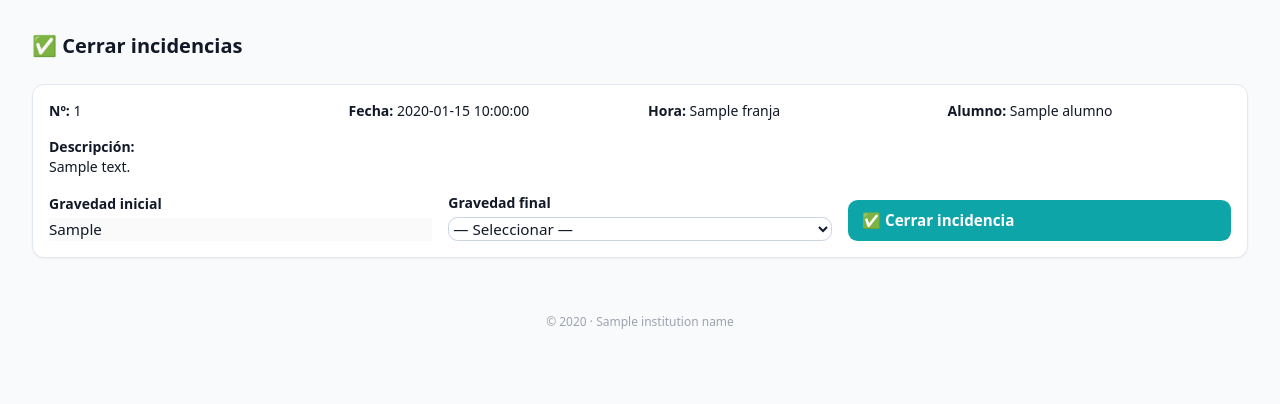
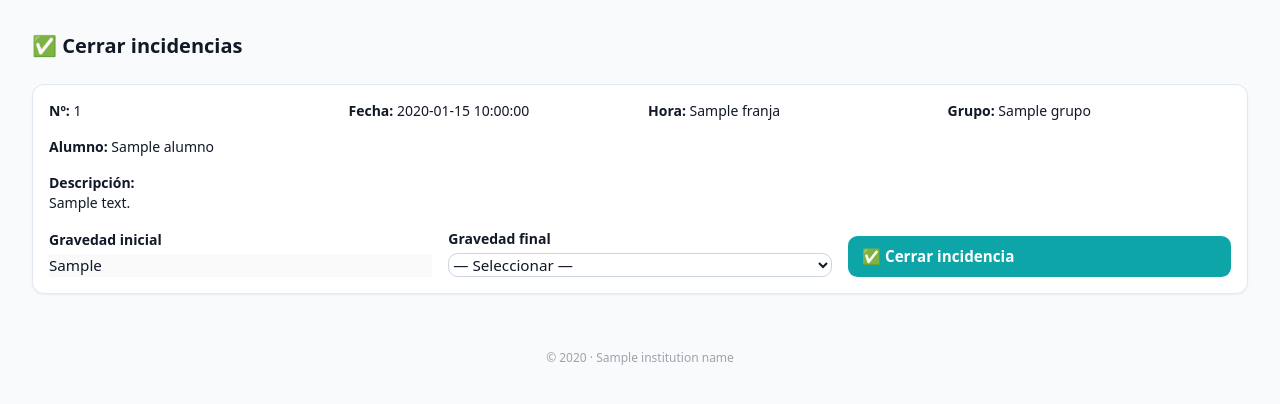
Before and after one commit to pablo-1974/AGB-incidencias, a FastAPI app: template templates/incidents/close.html in a window 1280 px wide. Shown: the part 64-468 px from the top of the page. Run offline with FastAPI, Linux system fonts and the light colour scheme; the template is opened without the code that fills it: most values are stand-ins (such as "Sample title", 1, 10 or a date in 2020); grey boxes marked "Sample" are stand-in pictures; some libraries are stand-ins or nearby versions.

Commit message:
Update close.html

```diff
--- a/templates/incidents/close.html
+++ b/templates/incidents/close.html
@@ -26,6 +26,7 @@
       <div><strong>Nº:</strong> {{ i.id }}</div>
       <div><strong>Fecha:</strong> {{ i.fecha }}</div>
       <div><strong>Hora:</strong> {{ i.franja or "—" }}</div>
+      <div><strong>Grupo:</strong> {{ i.grupo }}</div>
       <div><strong>Alumno:</strong> {{ i.alumno }}</div>
     </div>
 
```
